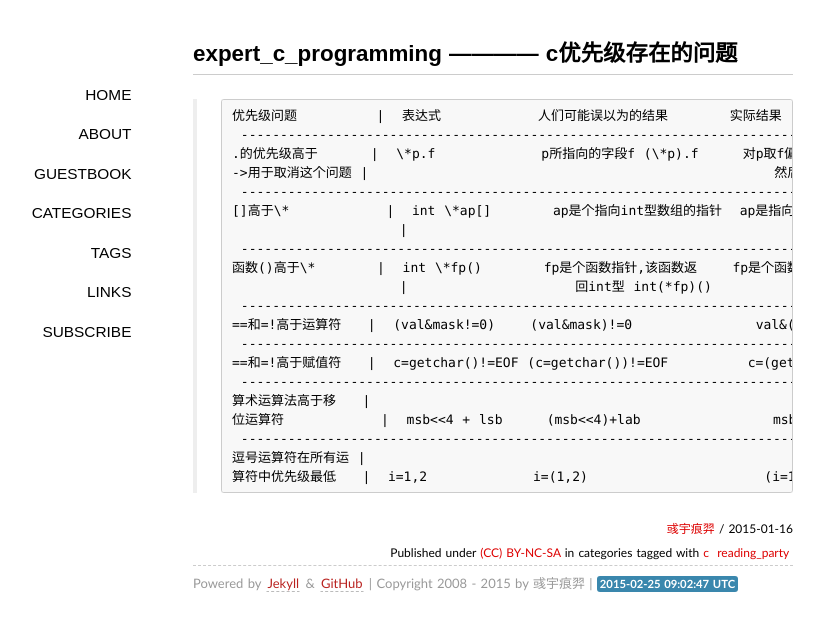
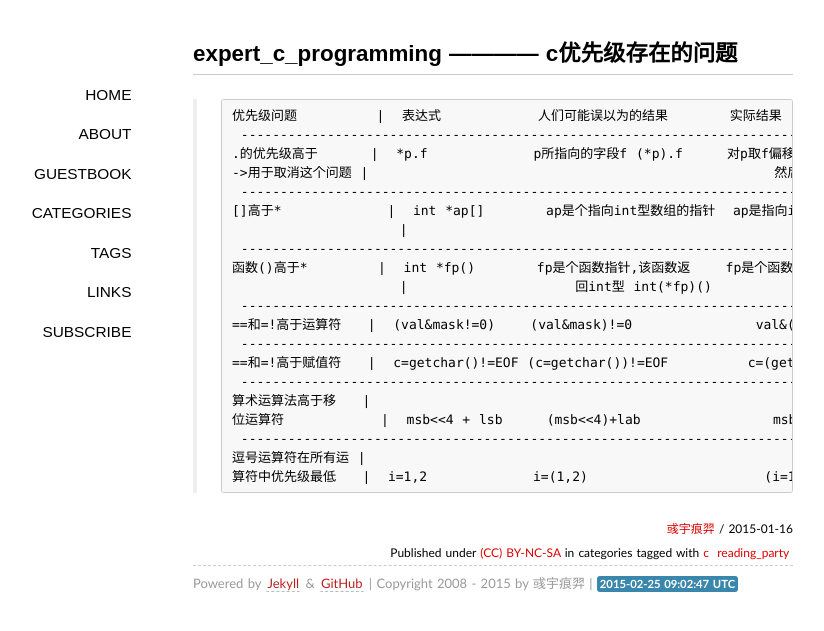
Before and after one commit to zhaoguangqiang/oldBlog, a Jekyll site: the page built from _posts/2015/2015-01-16-c-priority.markdown, in a window 1280 px wide. Shown: the top 631 px of the page, without its empty margins (147-971 px from the left). Built offline with Jekyll 4.4.1, drawn with Linux system fonts in a browser that asks for light colours; some web fonts are replaced; Markdown is read by kramdown in place of the engine named in the settings; comment, search, counter and statistics services are not loaded.

```diff
--- a/_posts/2015/2015-01-16-c-priority.markdown
+++ b/_posts/2015/2015-01-16-c-priority.markdown
@@ -7,13 +7,13 @@ tags: c reading_party
 
 >     优先级问题         |  表达式           人们可能误以为的结果       实际结果
 >      -------------------------------------------------------------------------------
->     .的优先级高于      |  \*p.f            p所指向的字段f (\*p).f     对p取f偏移，作为指针
+>     .的优先级高于      |  *p.f            p所指向的字段f (*p).f     对p取f偏移，作为指针
 >     ->用于取消这个问题 |                                              然后进行解除引用操作
 >      -------------------------------------------------------------------------------
->     []高于\*           |  int \*ap[]       ap是个指向int型数组的指针  ap是指向int型的指针为
->                        |                                              元素的数组int \*(ap[])
+>     []高于*            |  int *ap[]       ap是个指向int型数组的指针  ap是指向int型的指针为
+>                        |                                              元素的数组int *(ap[])
 >      -------------------------------------------------------------------------------
->     函数()高于\*       |  int \*fp()       fp是个函数指针,该函数返    fp是个函数返回int *
+>     函数()高于*        |  int *fp()       fp是个函数指针,该函数返    fp是个函数返回int *
 >                        |                   回int型 int(*fp)()
 >      ----------------------------------------------------------------------------
 >     ==和=!高于运算符   |  (val&mask!=0)    (val&mask)!=0              val&(mask!=0)
```
